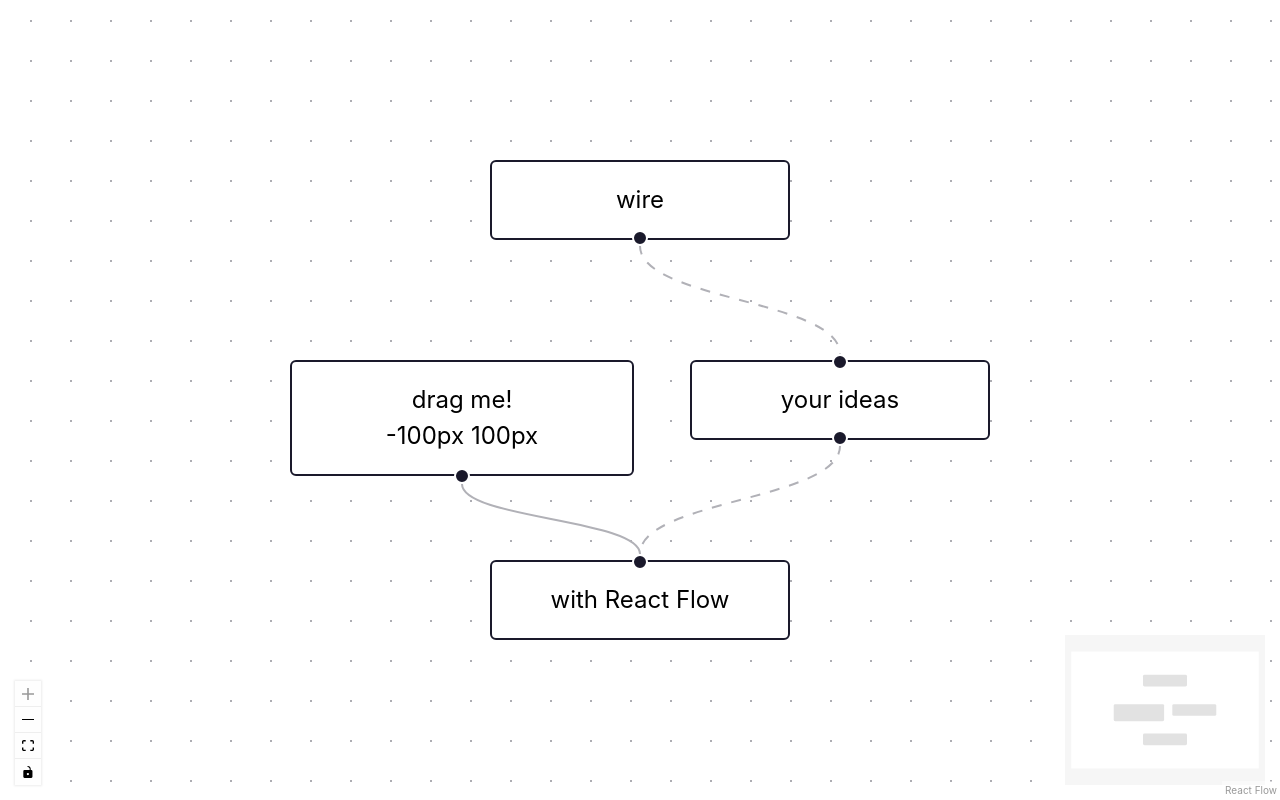
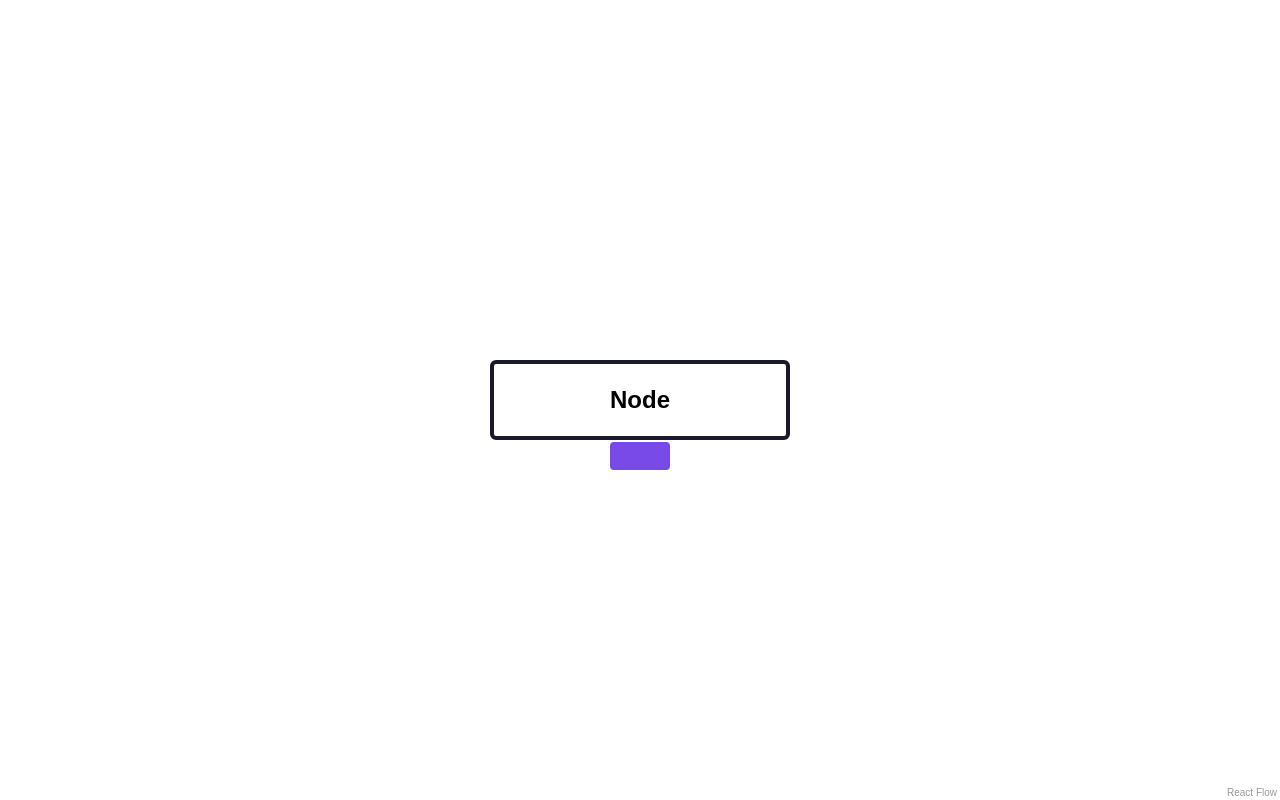
Before and after one commit to trinh7293/trinh_roadmap, a React (Vite) app: page / in a window 1280 px wide. Built offline with nearby package versions, Linux system fonts and the light colour scheme.

Commit message:
add new flow chart

```diff
--- a/src/App.tsx
+++ b/src/App.tsx
@@ -1,39 +1,89 @@
-import { useCallback } from 'react'
+import { useCallback, useRef } from 'react'
 import {
   ReactFlow,
-  Background,
-  Controls,
-  MiniMap,
-  addEdge,
   useNodesState,
   useEdgesState,
-  type OnConnect
+  addEdge,
+  useReactFlow,
+  ReactFlowProvider,
+  OnConnect,
+  OnConnectEnd,
+  Node,
+  Edge
 } from '@xyflow/react'
-
 import '@xyflow/react/dist/style.css'
 
-import { initialNodes, nodeTypes } from './nodes'
-import { initialEdges, edgeTypes } from './edges'
+import './index.css'
 
-export default function App() {
-  const [nodes, , onNodesChange] = useNodesState(initialNodes)
+const initialNodes: Node[] = [
+  {
+    id: '0',
+    type: 'input',
+    data: { label: 'Node' },
+    position: { x: 0, y: 50 }
+  }
+]
+
+const initialEdges: Edge[] = []
+
+let id = 1
+const getId = () => `${id++}`
+const nodeOrigin: [number, number] = [0.5, 0]
+
+const AddNodeOnEdgeDrop = () => {
+  const reactFlowWrapper = useRef(null)
+
+  const [nodes, setNodes, onNodesChange] = useNodesState(initialNodes)
   const [edges, setEdges, onEdgesChange] = useEdgesState(initialEdges)
-  const onConnect: OnConnect = useCallback((connection) => setEdges((edges) => addEdge(connection, edges)), [setEdges])
+  const { screenToFlowPosition } = useReactFlow()
+  const onConnect: OnConnect = useCallback((params) => setEdges((eds) => addEdge(params, eds)), [])
+
+  const onConnectEnd: OnConnectEnd = useCallback(
+    (event, connectionState) => {
+      // when a connection is dropped on the pane it's not valid
+      if (!connectionState.isValid) {
+        // we need to remove the wrapper bounds, in order to get the correct position
+        const id = getId()
+        const { clientX, clientY } = 'changedTouches' in event ? event.changedTouches[0] : event
+        const newNode: Node = {
+          id,
+          position: screenToFlowPosition({
+            x: clientX,
+            y: clientY
+          }),
+          data: { label: `Node ${id}` },
+          origin: [0.5, 0.0]
+        }
+
+        setNodes((nds) => nds.concat(newNode))
+        const newEdge: Edge = { id, source: connectionState?.fromNode?.id || '', target: id }
+        setEdges((eds) => eds.concat(newEdge))
+      }
+    },
+    [screenToFlowPosition]
+  )
 
   return (
+    <div className='wrapper' ref={reactFlowWrapper}>
       <ReactFlow
         nodes={nodes}
-      nodeTypes={nodeTypes}
+        edges={edges}
         onNodesChange={onNodesChange}
-      edges={edges}
-      edgeTypes={edgeTypes}
         onEdgesChange={onEdgesChange}
         onConnect={onConnect}
+        onConnectEnd={onConnectEnd}
         fitView
-    >
-      <Background />
-      <MiniMap />
-      <Controls />
-    </ReactFlow>
+        fitViewOptions={{ padding: 2 }}
+        nodeOrigin={nodeOrigin}
+      />
+    </div>
   )
 }
+
+const App = () => (
+  <ReactFlowProvider>
+    <AddNodeOnEdgeDrop />
+  </ReactFlowProvider>
+)
+
+export default App
--- a/src/index.css
+++ b/src/index.css
@@ -1,12 +1,46 @@
-:root {
-  font-family: Inter, system-ui, Avenir, Helvetica, Arial, sans-serif;
-  line-height: 1.5;
-  font-weight: 400;
+html,
+body {
+  margin: 0;
+  font-family: sans-serif;
+  box-sizing: border-box;
 }
 
-html,
-body,
 #root {
+  width: 100vw;
+  height: 100vh;
+}
+
+.react-flow .react-flow__handle {
+  width: 30px;
+  height: 14px;
+  border-radius: 3px;
+  background-color: #784be8;
+}
+
+.react-flow .react-flow__handle-top {
+  top: -10px;
+}
+
+.react-flow .react-flow__handle-bottom {
+  bottom: -10px;
+}
+
+.react-flow .react-flow__node {
+  height: 40px;
+  width: 150px;
+  justify-content: center;
+  align-items: center;
+  display: flex;
+  border-width: 2px;
+  font-weight: 700;
+}
+
+.react-flow .react-flow__edge path,
+.react-flow__connectionline path {
+  stroke-width: 2;
+}
+
+.wrapper {
+  flex-grow: 1;
   height: 100%;
-  margin: 0;
 }
```
Lines whose indentation alone changed are shown as unchanged.
